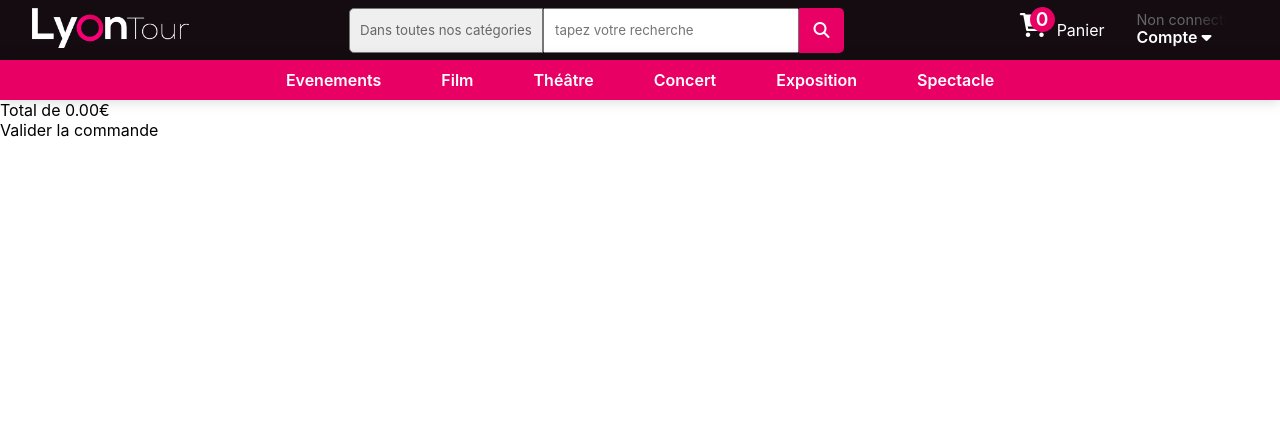
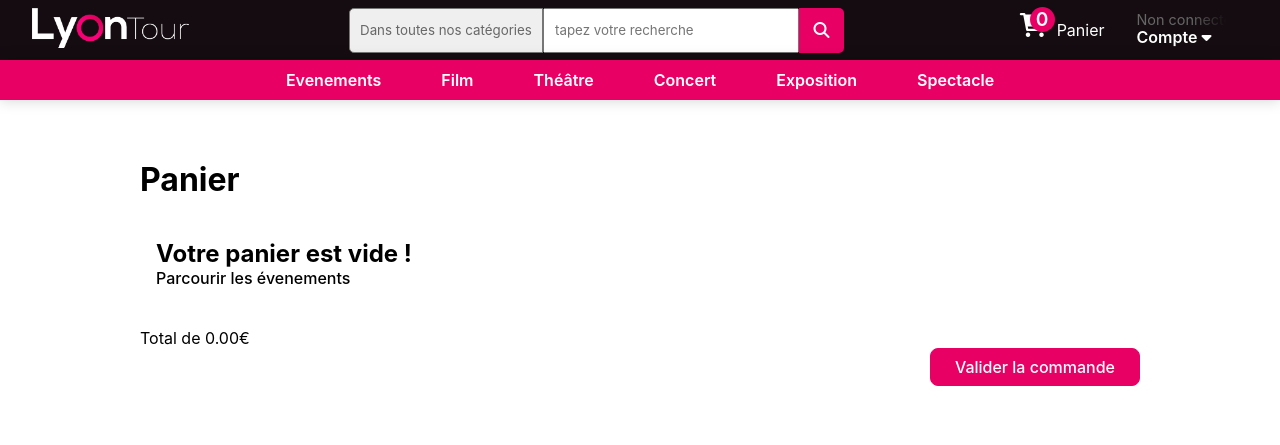
Before and after one commit to lunaytik/sae301, a Symfony app: template templates/panier/panier.html.twig in a window 1280 px wide. Shown: the top 445 px of the page. Run offline with Twig, Linux system fonts and the light colour scheme; the template is opened without the code that fills it, so the values that code supplies are empty; some libraries are stand-ins or nearby versions.

Commit message:
Panier Vide Gestion + Suppression qte = 0 + Fleche Retour Inscription + CSS Panier

```diff
--- a/public/scripts/panier.js
+++ b/public/scripts/panier.js
@@ -1,32 +1,38 @@
 document.getElementById('liste').value = JSON.stringify(panier_tab);
+
+
+if (panier_val == 0) {
+    loadPanierVide();
+}
 
 var totalgeneral = 0
 panier_tab.forEach(evenement => {
+    date = evenement.date.split(' ')
     html = `
         <div class="panier_box">
             <div class="panier_gauche"><img class="test" src="${evenement.img}" alt="Image de ${evenement.nom}"></div>
             <div class="panier_droite">
                 <h1>${evenement.nom}</h1>
                 <div class="panier_date">
-                    <p>${evenement.date}</p>
-                    <p>????</p>
+                    <p>${date[0]}</p>
+                    <p>${date[1]}</p>
                 </div>
-                <div class="panier_lieu">
+<!--                <div class="panier_lieu">
                     <div>
                         <i class="fa-solid fa-location-dot"></i>
                         <p>Centre des lumières</p>
                     </div>
                     <p>11 Rue Aimé Collomb, 69003 Lyon, France</p>
-                </div>
+                </div>-->
                 <div class="panier_nb_prix">
-                    <div class="selecteur_nb">
+                    <div class="selecteur_nb select_panier">
                         <button class="moins">-</button>
-                        <p id="event_quantite">${evenement.quantite}</p>
+                        <p class="panier_quantite" id="event_quantite">${evenement.quantite}</p>
                         <input type="hidden" id="event_id" value="${ evenement.id }">
                         <button class="plus">+</button>
                     </div>
                     <div class="panier_prix">
-                        <p class="event_prix">${evenement.prix}€</p>
+                        <p class="event_prix hide_prix"><span>${evenement.prix}</span>€</p>
                         <p class="event_prix_total"><span>${parseFloat(evenement.prix * evenement.quantite).toFixed(2)}</span>€</p>
                     </div>
                 </div>
@@ -50,7 +56,7 @@ function clickplus(tag) {
         panier_display.innerText = panier_val;
         this.parentNode.querySelector('#event_quantite').innerHTML = val_quantite;
 
-        prix = this.parentNode.parentNode.parentNode.querySelector('.event_prix').innerHTML;
+        prix = this.parentNode.parentNode.parentNode.querySelector('.event_prix span').innerHTML;
         total = parseFloat(prix) * val_quantite;
         this.parentNode.parentNode.parentNode.querySelector('.event_prix_total span').innerHTML = parseFloat(total).toFixed(2);
 
@@ -75,7 +81,7 @@ function clickmoins(tag) {
         panier_display.innerText = panier_val;
         this.parentNode.querySelector('#event_quantite').innerHTML = val_quantite;
 
-        prix = this.parentNode.parentNode.parentNode.querySelector('.event_prix').innerHTML;
+        prix = this.parentNode.parentNode.parentNode.querySelector('.event_prix span').innerHTML;
         total = parseFloat(prix) * val_quantite;
         this.parentNode.parentNode.parentNode.querySelector('.event_prix_total span').innerHTML = parseFloat(total).toFixed(2);
 
@@ -86,11 +92,11 @@ function clickmoins(tag) {
 
         id = this.parentNode.querySelector('#event_id').value;
         if (val_quantite == 0) {
-            console.log('debut suppr')
+            //console.log('debut suppr')
             index = panier_tab.findIndex(element => element.id == id);
-            console.log(index)
+            //console.log(index)
             if(index > -1) {
-                console.log("supression");
+                //console.log("supression");
                 panier_tab.splice(index, 1);
                 document.cookie = JSON.stringify(panier_tab);
                 document.cookie += ';path=/'
@@ -98,6 +104,10 @@ function clickmoins(tag) {
 
 
                 this.parentNode.parentNode.parentNode.parentNode.remove();
+
+                if (panier_val == 0) {
+                    loadPanierVide();
+                }
             }
         } else {
             index = panier_tab.findIndex(element => element.id == id);
@@ -108,3 +118,12 @@ function clickmoins(tag) {
         }
     })
 };
+
+function loadPanierVide() {
+    console.log('Panier vide !')
+    panier_vide = document.createElement('div');
+    panier_vide.classList.add('panier_vide');
+    panier_vide.innerHTML = '<h2>Votre panier est vide !</h2>';
+    panier_vide.innerHTML += '<a class="panier_link" href="/sae301/public/evenements">Parcourir les évenements</a>';
+    document.getElementById('panier_zone').append(panier_vide);
+}
--- a/public/style.css
+++ b/public/style.css
@@ -467,6 +467,14 @@ select {
 
 
 /* panier */
+#panier_container {
+    display: flex;
+    flex-direction: column;
+    width: min(1000px , calc(100% - 2rem));
+    margin: auto;
+    padding: 60px 0;
+}
+
 .panier_content {
     width: min(1000px , calc(100% - 2rem));
     height: fit-content;
@@ -474,6 +482,7 @@ select {
     display: flex;
     flex-direction: column;
     gap: 90px;
+    padding: 40px 0;
 }
 .panier_box {
     display: flex;
@@ -524,6 +533,36 @@ select {
     font-weight: 600;
     color: var(--main-bg-color);
     line-height: 1;
+}
+
+.panier_form {
+    align-self: flex-end;
+}
+
+.panier_link {
+    font-weight: 500;
+}
+
+.panier_link:hover {
+    color: var(--main-bg-color);
+    transition: .3s all;
+}
+
+.panier_quantite {
+    width: 2rem;
+    height: 2rem;
+    display: grid;
+    place-content: center;
+}
+
+.select_panier button {
+
+    width: 2rem !important;
+    height: 2rem !important;
+}
+
+.hide_prix {
+    display: none;
 }
 
 
@@ -646,6 +685,11 @@ select {
     gap: 0.25rem;
     font-weight: 600;
     margin: 1rem;
+    transition: .3s all;
+}
+
+.return_link:hover {
+    color: var(--main-bg-color);
 }
 
 @media only screen and (max-width: 360px) {
--- a/templates/accueil/accueil.html.twig
+++ b/templates/accueil/accueil.html.twig
@@ -53,7 +53,7 @@
                             <img src="{{ asset('icon/location-dot-solid.svg') }}" alt="">
                             <p>{{ evenement.lieu.nom }}</p>
                         </div>
-                        <p class="event_card_content_prix">{{ evenement.prix }} €</p>
+                        <p clas s="event_card_content_prix">{{ evenement.prix }} €</p>
                     </div>
                 </div>
             </a>
--- a/templates/evenement/evenement.html.twig
+++ b/templates/evenement/evenement.html.twig
@@ -55,7 +55,7 @@
                     <button onclick="this.parentNode.querySelector('input[type=number]').stepUp()"
                             class="plus">+</button>
                 </div>
-                <button class="ajout_panier ajout_panier-reverse" id="ajout">Acheter maintenant <i class="fa-solid fa-ticket"></i></button>
+                <a class="ajout_panier ajout_panier-reverse" id="ajout" href="{{ path('app_panier') }}">Acheter maintenant <i class="fa-solid fa-ticket"></i></a>
                 <button class="ajout_panier" id="btn_ajout">Ajouter au panier <i class="fa-solid fa-cart-shopping"></i></button>
             </div>
         </div>
@@ -66,7 +66,7 @@
         </div>
     <div class="suite">
 
-        {% for evenement in suggestions                 %}
+        {% for evenement in suggestions %}
             <a class="event_card" href="{{ path('app_evenement', { id:evenement.id, genre: evenement.genre.nom}) }}">
                 <div class="event_card_image">
                     <img class="test" loading="lazy" src="{{ asset("uploads/#{ evenement.affiche }") }}"
--- a/templates/panier/panier.html.twig
+++ b/templates/panier/panier.html.twig
@@ -3,8 +3,10 @@
 {% block title %}{{ controller_name }}{% endblock %}
 
 {% block body %}
-<table>
+    <div id="panier_container">
+        <h1>Panier</h1>
         <div class="panier_content" id="panier_zone">
+
             {#        <div class="panier_box">
                 <div class="panier_gauche"><img class="test" src="{{ asset('uploads/40x60-The-Black-Legends-V13_sanslogos-copie-scaled-1339307945.jpg') }}" alt=""></div>
                 <div class="panier_droite">
@@ -33,10 +35,11 @@
             </div> #}
         </div>
         <div>Total de <span id="total"></span>€</div>
-    <form action="{{ path('app_commande') }}" method="post">
+        <form class="panier_form" action="{{ path('app_commande') }}" method="post">
             <input type="hidden" name="liste" id="liste">
-        <input type="submit" value="Valider la commande">
+            <input id="log_btn" type="submit" value="Valider la commande">
         </form>
+    </div>
 
 
     <script defer src="{{ asset('scripts/panier.js') }}"></script>
--- a/templates/registration/register.html.twig
+++ b/templates/registration/register.html.twig
@@ -3,6 +3,10 @@
 {% block title %}SITE - Register{% endblock %}
 
 {% block body %}
+    <a href="{{ app.request.headers.get('referer') }}" class="return_link">
+        <i class="fa-solid fa-arrow-left"></i>Retour
+    </a>
+
     <div id="log_container">
         <h1 class="log_title">S'inscrire</h1>
         {{ form_start(registrationForm, {'attr': {'id': 'log_form'}}) }}
```
Also changed, not shown: public/scripts/produits.js (+30 -0 lines). Lines whose indentation alone changed are shown as unchanged.
